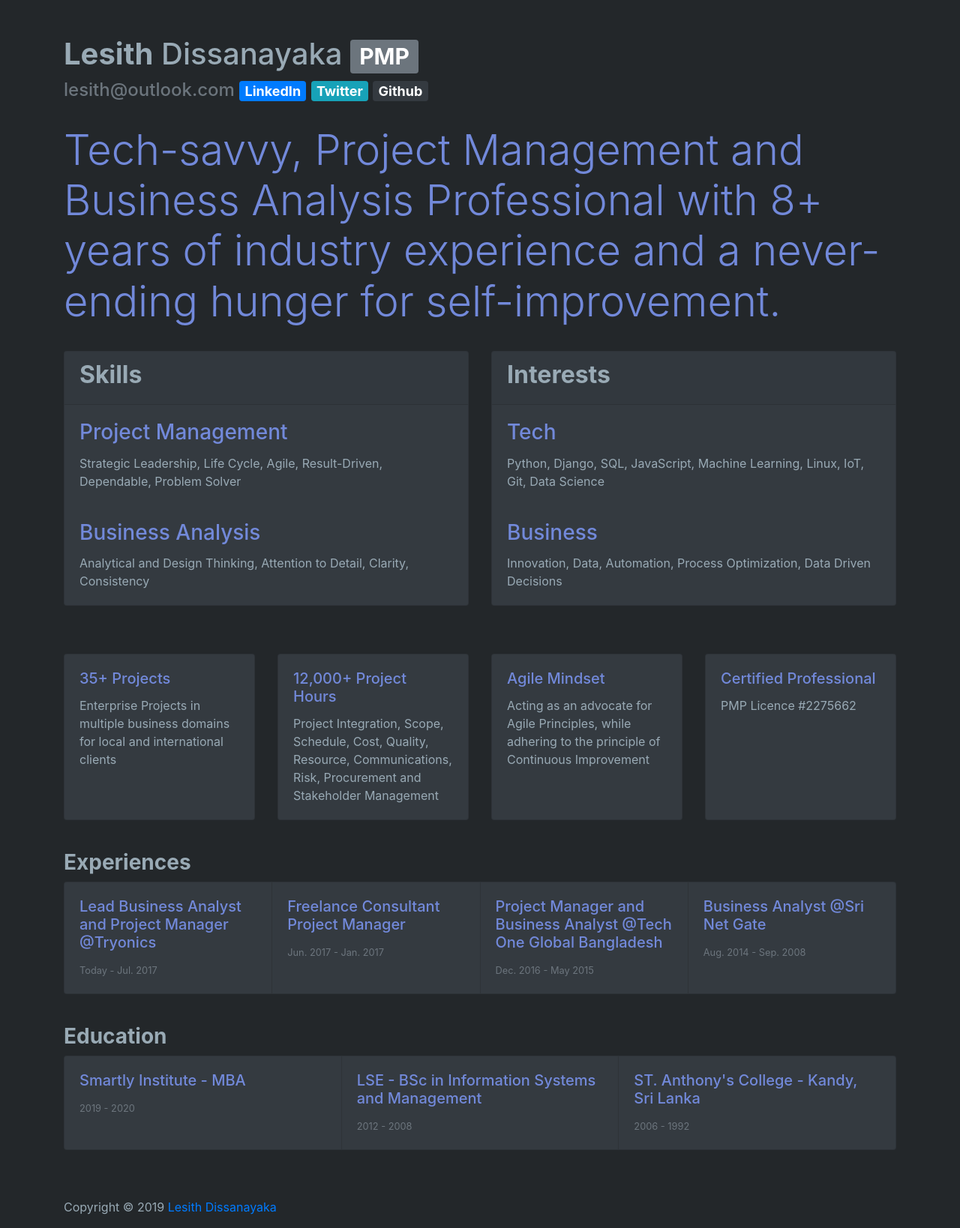
After one commit to lesith/TheMisfitBugBlog, a Django app: page /about/ in a window 1280 px wide. The commit adds this page. Shown: the whole page at 75% size. Run offline with Django 3.2, Linux system fonts and the light colour scheme; some libraries are stand-ins or nearby versions.

Commit message:
Added Personal Profile Page. Added comments 'model'

```diff
--- a/TheMisfitBugBlog/articles/admin.py
+++ b/TheMisfitBugBlog/articles/admin.py
@@ -3,3 +3,4 @@ from . import models
 
 # Register your models here.
 admin.site.register(models.Article)
+admin.site.register(models.Comment)
--- a/TheMisfitBugBlog/articles/urls.py
+++ b/TheMisfitBugBlog/articles/urls.py
@@ -5,6 +5,7 @@ urlpatterns = [
     path('articles/create/', views.ArticleCreateView.as_view(), name='article_create'),
     path('articles/', views.ArticleListView.as_view(), name='articles'),
     path('', views.FeaturedArticleListView.as_view(), name='featured_articles'),
+    path('about/', views.about, name='about'),
     path('articles/<int:pk>/', views.ArticleDetailView.as_view(), name='article_detail'),
     path('articles/edit/', views.ArticleEditListView.as_view(), name='article_edit_list'),
     path('articles/edit/update/<int:pk>/', views.ArticleUpdateView.as_view(), name='article_update'),
--- a/TheMisfitBugBlog/articles/views.py
+++ b/TheMisfitBugBlog/articles/views.py
@@ -7,6 +7,11 @@ from django.views.generic.edit import UpdateView
 from django.views.generic.edit import DeleteView
 from django.contrib.auth.decorators import login_required
 from django.utils.decorators import method_decorator
+from django.shortcuts import render
+
+# The About Page
+def about(request):
+	return render(request, 'about.html')
 
 # Creating an Article
 @method_decorator(login_required(login_url='/login/'), name='dispatch')
--- /dev/null
+++ b/TheMisfitBugBlog/templates/about.html
@@ -0,0 +1,178 @@
+<!DOCTYPE html>
+<html>
+<head>
+    <title>Lesith Dissanayaka</title>
+    <meta name="viewport" content="width=device-width, initial-scale=1.0">
+    <meta name="keywords" content="Lesith, Dissanayaka, Lesith Dissanayaka, PMP, PMI-ACP, ACP, Business, BA, Business Analyst, Project, Project Manager, PM, Analyst,
+    Project Management Professional, Agile, Consulting, Consultation, Consultant">
+    <meta name="description" content="Lesith Dissanayaka - Portfolio">
+    <meta name="author" content="Lesith Dissanayaka">
+    <link rel="stylesheet" href="https://stackpath.bootstrapcdn.com/bootstrap/4.3.1/css/bootstrap.min.css" integrity="sha384-ggOyR0iXCbMQv3Xipma34MD+dH/1fQ784/j6cY/iJTQUOhcWr7x9JvoRxT2MZw1T" crossorigin="anonymous">
+</head>
+
+<body>
+    <style type="text/css">
+        body { background: #23272A !important; } /* Override Default CSS */
+        p, h1, h2, h3, h4, h5, h6, label, td, th { color: #99AAB5 !important; }
+    </style>
+
+    <br /><br />
+    <div class="container">
+        <h1>
+            <strong>Lesith</strong> Dissanayaka
+            <a href="https://www.youracclaim.com/user/lesith" target="_blank">
+                <span class="badge badge-secondary">PMP</span>
+            </a>
+        </h1>
+        <h4>
+            <span class="text-muted">lesith@outlook.com</span>
+            <a href="https://www.linkedin.com/in/lesith-dissanayaka/" target="_blank"><span class="badge badge-primary">LinkedIn</span></a>
+            <a href="https://www.twitter.com/lesithdx/" target="_blank"><span class="badge badge-info">Twitter</span></a>
+            <a href="https://github.com/lesith" target="_blank"><span class="badge badge-dark">Github</span></a>
+        </h4>
+        <br />
+        <h1 class="display-4" style="color: #7289DA !important">
+            Tech-savvy, Project Management and Business Analysis Professional with 8+ years of industry experience and a never-ending
+            hunger for self-improvement.
+        </h1>
+    </div>
+    <br />
+
+<!-- Skills and Interests section -->
+    <div class="container">
+        <div class="row">
+            <div  class="col">
+                <div class="card text-white bg-dark mb-3">
+                    <div class="card-header">
+                        <h2 style="font-weight: bold">Skills</h2>
+                    </div>
+                    <div class="card-body">
+                        <h3 class="card-title" style="color: #7289DA !important">Project Management</h3>
+                        <p class="card-text">Strategic Leadership, Life Cycle, Agile, Result-Driven, Dependable, Problem Solver</p>
+                    </div>
+                    <div class="card-body">
+                        <h3 class="card-title" style="color: #7289DA !important">Business Analysis</h3>
+                        <p class="card-text">Analytical and Design Thinking, Attention to Detail, Clarity, Consistency</p>
+                    </div>
+                </div>
+            </div>
+            <div  class="col">
+                <div class="card text-white bg-dark mb-3">
+                    <div class="card-header">
+                        <h2 style="font-weight: bold">Interests</h2>
+                    </div>
+                    <div class="card-body">
+                        <h3 class="card-title" style="color: #7289DA !important">Tech</h3>
+                        <p class="card-text">Python, Django, SQL, JavaScript, Machine Learning, Linux, IoT, Git, Data Science</p>
+                    </div>
+                    <div class="card-body">
+                        <h3 class="card-title" style="color: #7289DA !important">Business</h3>
+                        <p class="card-text">Innovation, Data, Automation, Process Optimization, Data Driven Decisions</p>
+                    </div>
+                </div>
+            </div>
+        </div>
+    </div>
+    <br /><br />
+
+<!-- Achievements -->
+    <div class="container">
+        <div class="card-deck">
+            <div class="card text-white bg-dark mb-3">
+                <div class="card-body">
+                    <h5 class="card-title" style="color: #7289DA !important">35+ Projects</h5>
+                    <p class="card-text">Enterprise Projects in multiple business domains for local and international clients</p>
+                </div>
+            </div>
+            <div class="card text-white bg-dark mb-3">
+                <div class="card-body">
+                    <h5 class="card-title" style="color: #7289DA !important">12,000+ Project Hours</h5>
+                    <p class="card-text">Project Integration, Scope, Schedule, Cost, Quality, Resource, Communications, Risk, Procurement and
+                            Stakeholder Management
+                    </p>
+                </div>
+            </div>
+            <div class="card text-white bg-dark mb-3">
+                <div class="card-body">
+                    <h5 class="card-title" style="color: #7289DA !important">Agile Mindset</h5>
+                    <p class="card-text">
+                        Acting as an advocate for Agile Principles, while adhering to the principle of Continuous Improvement
+                    </p>
+                </div>
+            </div>
+            <div class="card text-white bg-dark mb-3">
+                <div class="card-body">
+                    <h5 class="card-title" style="color: #7289DA !important">Certified Professional</h5>
+                    <p class="card-text">
+                        PMP Licence #2275662
+                    </p>
+                </div>
+            </div>
+        </div>
+    </div>
+    <br />
+
+<!-- Timeline -->
+    <div class="container">
+        <h3 style="font-weight: bold">Experiences</h3>
+        <div class="card-group">
+            <div class="card text-white bg-dark mb-3">
+                <div class="card-body">
+                    <h5 class="card-title" style="color: #7289DA !important">Lead Business Analyst and Project Manager @Tryonics</h5>
+                    <p class="card-text"><small class="text-muted">Today - Jul. 2017</small></p>
+                </div>
+            </div>
+            <div class="card text-white bg-dark mb-3">
+                <div class="card-body">
+                    <h5 class="card-title" style="color: #7289DA !important">Freelance Consultant Project Manager</h5>
+                    <p class="card-text"><small class="text-muted">Jun. 2017 - Jan. 2017</small></p>
+                </div>
+            </div>
+            <div class="card text-white bg-dark mb-3">
+                <div class="card-body">
+                    <h5 class="card-title" style="color: #7289DA !important">Project Manager and Business Analyst @Tech One Global Bangladesh</h5>
+                    <p class="card-text"><small class="text-muted">Dec. 2016 - May 2015</small></p>
+                </div>
+            </div>
+            <div class="card text-white bg-dark mb-3">
+                <div class="card-body">
+                    <h5 class="card-title" style="color: #7289DA !important">Business Analyst @Sri Net Gate</h5>
+                    <p class="card-text"><small class="text-muted">Aug. 2014 - Sep. 2008</small></p>
+                </div>
+            </div>
+        </div>
+        <br />
+        <h3 style="font-weight: bold">Education</h3>
+        <div class="card-group">
+            <div class="card text-white bg-dark mb-3">
+                <div class="card-body">
+                    <h5 class="card-title" style="color: #7289DA !important">Smartly Institute - MBA</h5>
+                    <p class="card-text"><small class="text-muted">2019 - 2020</small></p>
+                </div>
+            </div>
+            <div class="card text-white bg-dark mb-3">
+                <div class="card-body">
+                    <h5 class="card-title" style="color: #7289DA !important">LSE - BSc in Information Systems and Management</h5>
+                    <p class="card-text"><small class="text-muted">2012 - 2008</small></p>
+                </div>
+            </div>
+            <div class="card text-white bg-dark mb-3">
+                <div class="card-body">
+                    <h5 class="card-title" style="color: #7289DA !important">ST. Anthony's College - Kandy, Sri Lanka</h5>
+                    <p class="card-text"><small class="text-muted">2006 - 1992</small></p>
+                </div>
+            </div>
+        </div>
+    </div>
+    <br /><br />
+
+
+    <footer class="container">
+        <p>Copyright © 2019 <a href="https://lesith.com/">Lesith Dissanayaka </a></p>
+    </footer>
+
+    <script src="https://code.jquery.com/jquery-3.3.1.slim.min.js" integrity="sha384-q8i/X+965DzO0rT7abK41JStQIAqVgRVzpbzo5smXKp4YfRvH+8abtTE1Pi6jizo" crossorigin="anonymous"></script>
+    <script src="https://cdnjs.cloudflare.com/ajax/libs/popper.js/1.14.7/umd/popper.min.js" integrity="sha384-UO2eT0CpHqdSJQ6hJty5KVphtPhzWj9WO1clHTMGa3JDZwrnQq4sF86dIHNDz0W1" crossorigin="anonymous"></script>
+    <script src="https://stackpath.bootstrapcdn.com/bootstrap/4.3.1/js/bootstrap.min.js" integrity="sha384-JjSmVgyd0p3pXB1rRibZUAYoIIy6OrQ6VrjIEaFf/nJGzIxFDsf4x0xIM+B07jRM" crossorigin="anonymous"></script>
+</body>
+</html>
--- a/TheMisfitBugBlog/templates/base.html
+++ b/TheMisfitBugBlog/templates/base.html
@@ -13,7 +13,7 @@
 
     <style type="text/css">
         body { background: #23272A !important; } /* Override Default CSS */
-        p, h1, h2, h3, h4, label, td, th { color: #99AAB5 !important; }
+        p, h1, h2, h3, h4, h5, h6, label, td, th { color: #99AAB5 !important; }
     </style>
 
     <nav class="navbar navbar-expand-lg navbar-dark bg-dark">
@@ -27,6 +27,7 @@
           {% if perms.user %}
             <a class="nav-item nav-link" href="{% url 'article_edit_list' %}">Manage</a>
           {% endif %}
+          <a class="nav-item nav-link active" href="{% url 'about' %}">About <span class="sr-only">(current)</span></a>
         </div>
       </div>
         {% include 'loginpartial.html' %}
```
Also changed, not shown: TheMisfitBugBlog/articles/models.py (+19 -0 lines), TheMisfitBugBlog/articles/migrations/0002_comment.py (added), TheMisfitBugBlog/articles/migrations/0003_comment_comment_status.py (added), TheMisfitBugBlog/db.sqlite3, 2 other files.
